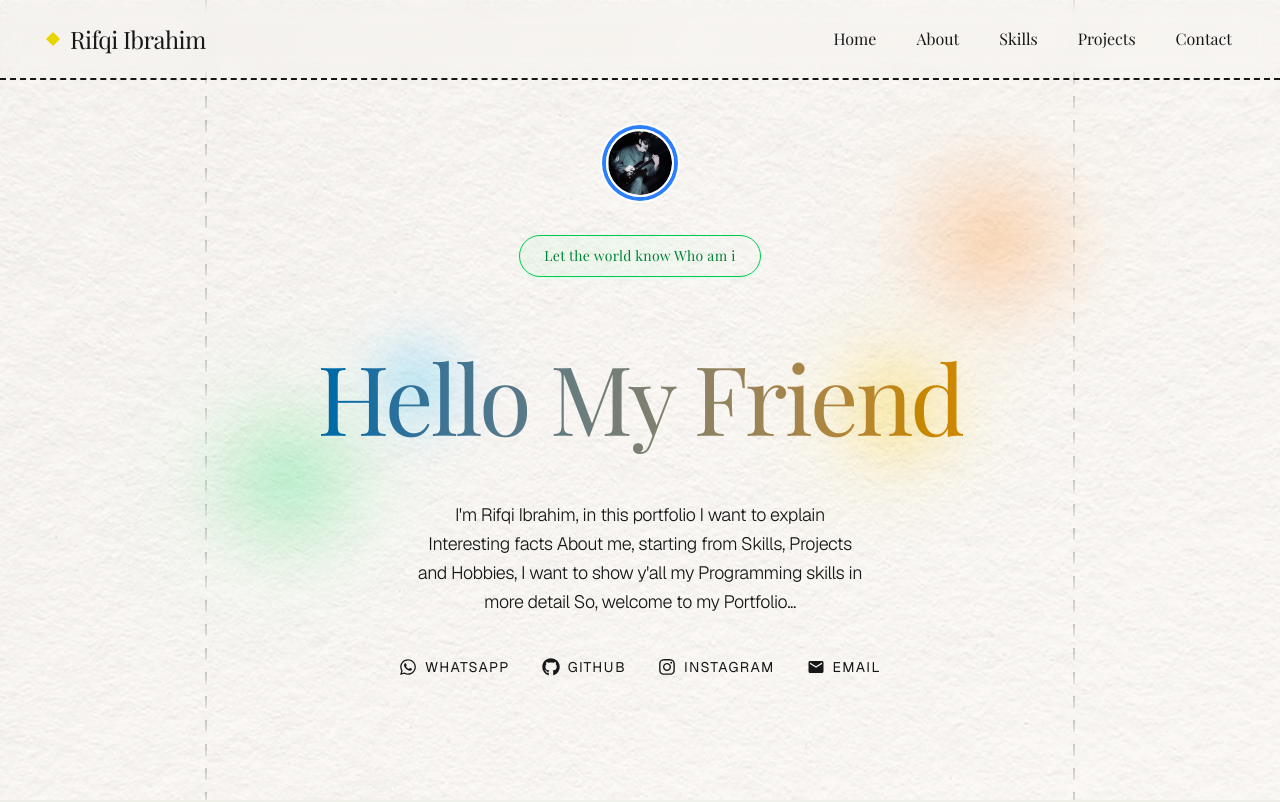
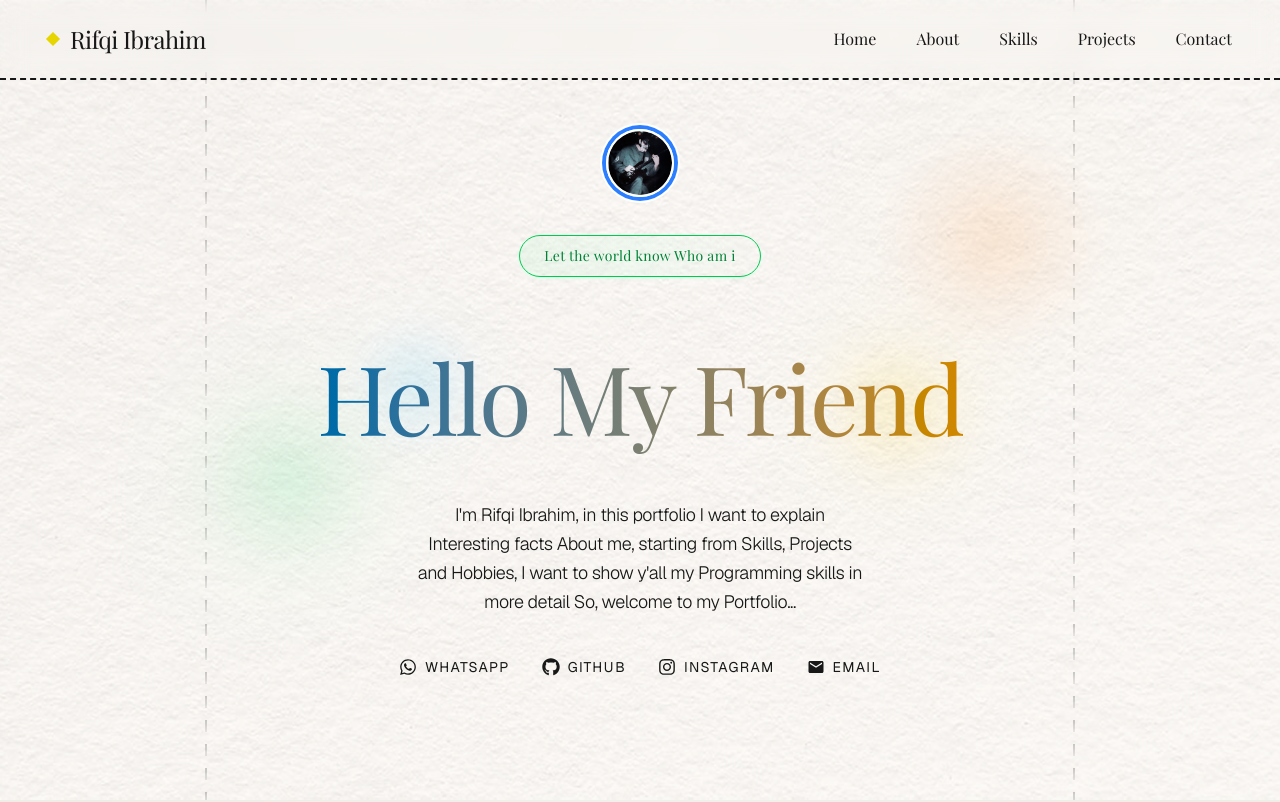
Before and after one commit to setsuwww/Katirstecy, a Next.js app: page / in a window 1280 px wide. Shown: the top 802 px of the page. Built offline with nearby package versions, Linux system fonts and the light colour scheme; a web font is replaced by a local one.

Commit message:
Update Gradients-blob.jsx

```diff
--- a/app/components/partials/Gradients-blob.jsx
+++ b/app/components/partials/Gradients-blob.jsx
@@ -1,10 +1,10 @@
 export function GradientsBlob() {
   return (
     <>
-      <div className="absolute bottom-[42%] left-[25%] lg:bottom-[40%] lg:left-[25%] w-[20vw] h-[20vw] lg:w-[15vw] lg:h-[15vw] blur-lg bg-radial from-sky-400/30 via-sky-100/10 to-transparent rounded-[50%_40%_60%_30%] opacity-100 z-0"></div>
-      <div className="absolute bottom-[42%] right-[5%] lg:top-[35%] lg:right-[20%] w-[25vw] h-[25vw] lg:w-[20vw] lg:h-[20vw] blur-lg bg-radial from-yellow-400/30 via-yellow-100/10 to-transparent rounded-[50%_40%_60%_30%] opacity-100 z-0"></div>
-      <div className="absolute bottom-[47%] left-[10%] lg:top-[40%] lg:right-[25%] w-[30vw] h-[30vw] lg:w-[25vw] lg:h-[25vw] blur-lg bg-radial from-green-400/30 via-green-100/10 to-transparent rounded-[50%_40%_60%_30%] opacity-100 z-0"></div>
-      <div className="absolute bottom-[50%] right-[15%] lg:top-[10%] lg:right-[10%] w-[30vw] h-[30vw] lg:w-[25vw] lg:h-[25vw] blur-lg bg-radial from-orange-400/30 via-orange-100/10 to-transparent rounded-[50%_40%_60%_30%] opacity-100 z-0"></div>
+      <div className="absolute bottom-[42%] left-[25%] lg:bottom-[40%] lg:left-[25%] w-[20vw] h-[20vw] lg:w-[15vw] lg:h-[15vw] blur-lg bg-radial from-sky-400/30 via-sky-100/10 to-transparent rounded-[50%_40%_60%_30%] animate-pulse duration-500 ease-in-out opacity-100 z-0"></div>
+      <div className="absolute bottom-[42%] right-[5%] lg:top-[35%] lg:right-[20%] w-[25vw] h-[25vw] lg:w-[20vw] lg:h-[20vw] blur-lg bg-radial from-yellow-400/30 via-yellow-100/10 to-transparent rounded-[50%_40%_60%_30%] animate-pulse duration-500 ease-in-out opacity-100 z-0"></div>
+      <div className="absolute bottom-[47%] left-[10%] lg:top-[40%] lg:right-[25%] w-[30vw] h-[30vw] lg:w-[25vw] lg:h-[25vw] blur-lg bg-radial from-green-400/30 via-green-100/10 to-transparent rounded-[50%_40%_60%_30%] animate-pulse duration-500 ease-in-out opacity-100 z-0"></div>
+      <div className="absolute bottom-[50%] right-[15%] lg:top-[10%] lg:right-[10%] w-[30vw] h-[30vw] lg:w-[25vw] lg:h-[25vw] blur-lg bg-radial from-orange-400/30 via-orange-100/10 to-transparent rounded-[50%_40%_60%_30%] animate-pulse duration-500 ease-in-out opacity-100 z-0"></div>
     </>
   );
 }
```
